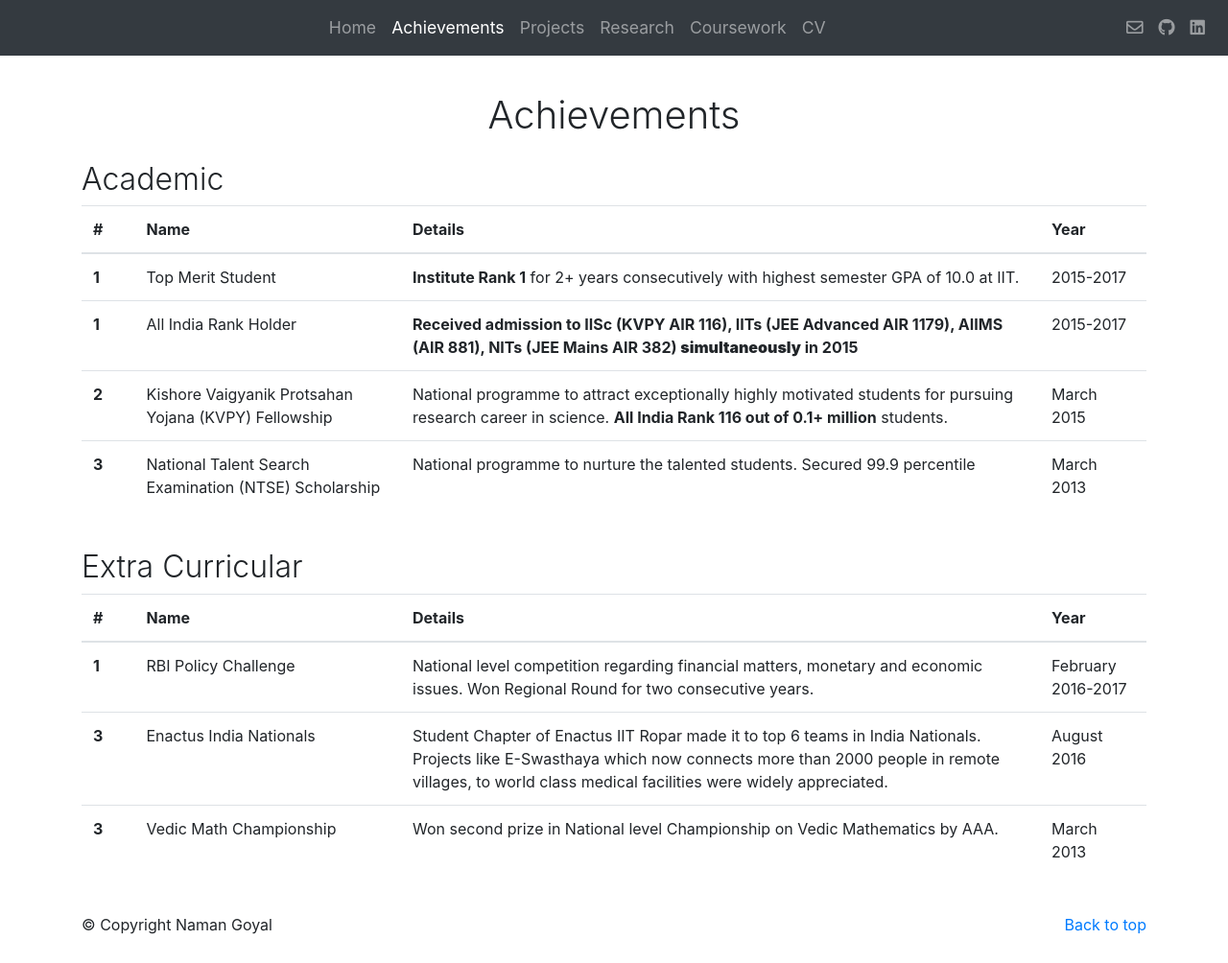
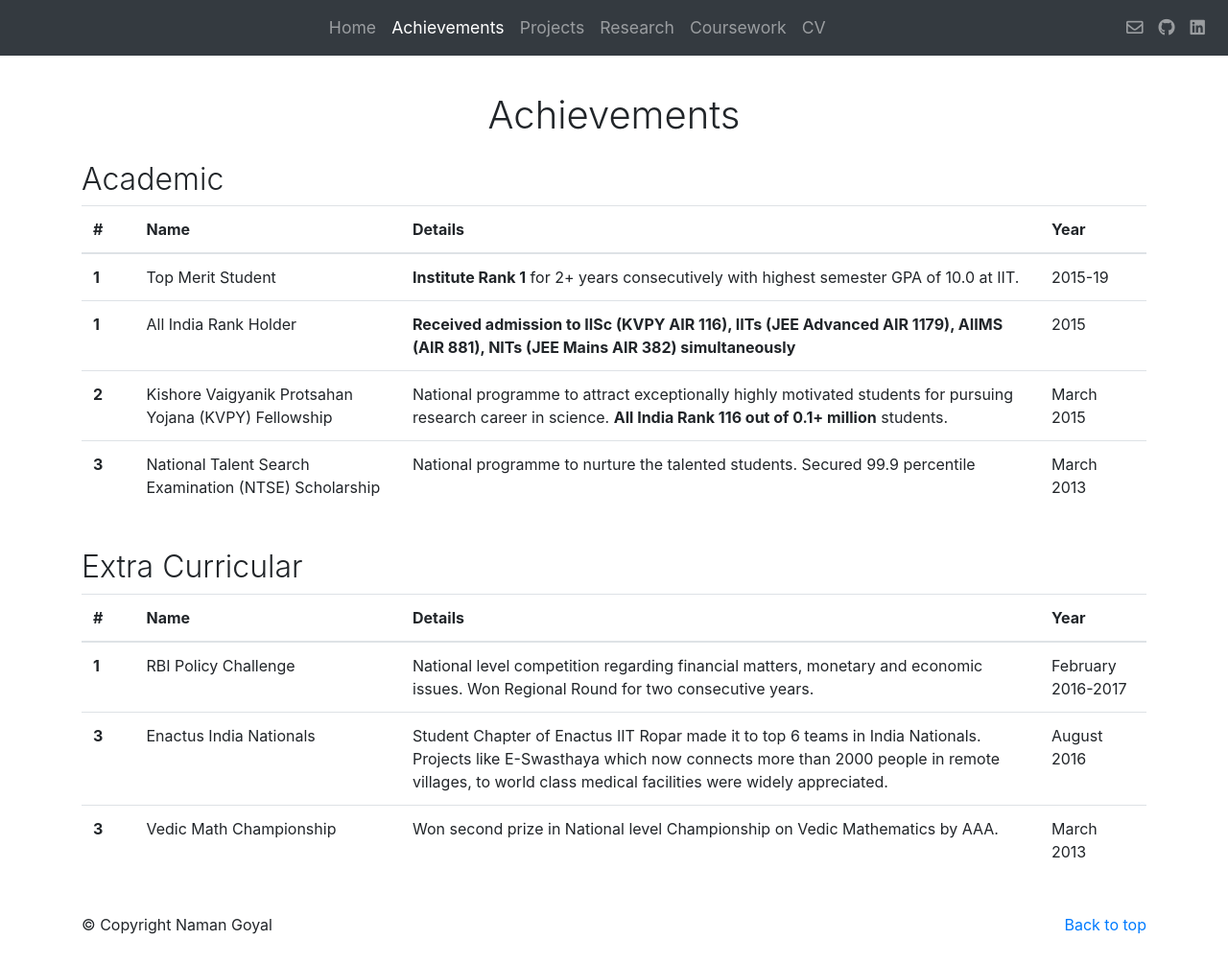
Before and after one commit to thenamangoyal/thenamangoyal.github.io, a Jekyll site: the page built from achievements.html, in a window 1280 px wide and 1004 px high. Shown: the whole window at 96% size. Built offline with Jekyll 4.4.1, drawn with Linux system fonts in a browser that asks for light colours; nearby versions of some CDN libraries.

Commit message:
Update achievements.html

```diff
--- a/achievements.html
+++ b/achievements.html
@@ -27,15 +27,15 @@ permalink: "/achievements"
                 <td>Top Merit Student</td>
                 <td><strong>Institute Rank 1</strong> for 2+ years consecutively with highest semester GPA of 10.0 at IIT.
                 </td>
-                <td>2015-2017</td>
+                <td>2015-19</td>
             </tr>
             <tr>
                 <th scope="row">1</th>
                 <td>All India Rank Holder</td>
                 <td><strong>Received admission to IISc (KVPY AIR 116), IITs (JEE Advanced AIR 1179), AIIMS (AIR 881), NITs (JEE Mains AIR
-382) <strong>simultaneously</strong> in 2015
+382) simultaneously</strong>
             </td>
-                <td>2015-2017</td>
+                <td>2015</td>
             </tr>
             <tr>
                 <th scope="row">2</th>
```
